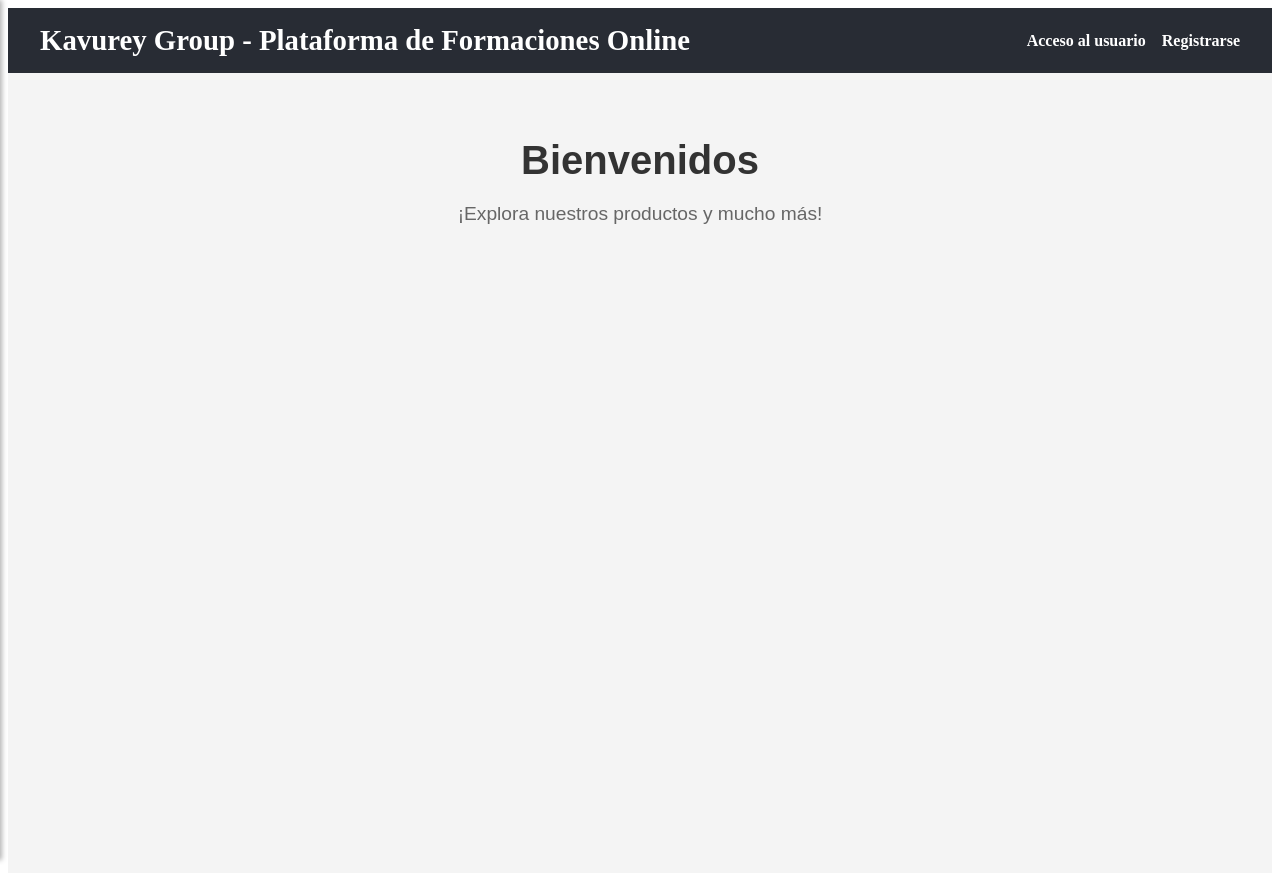
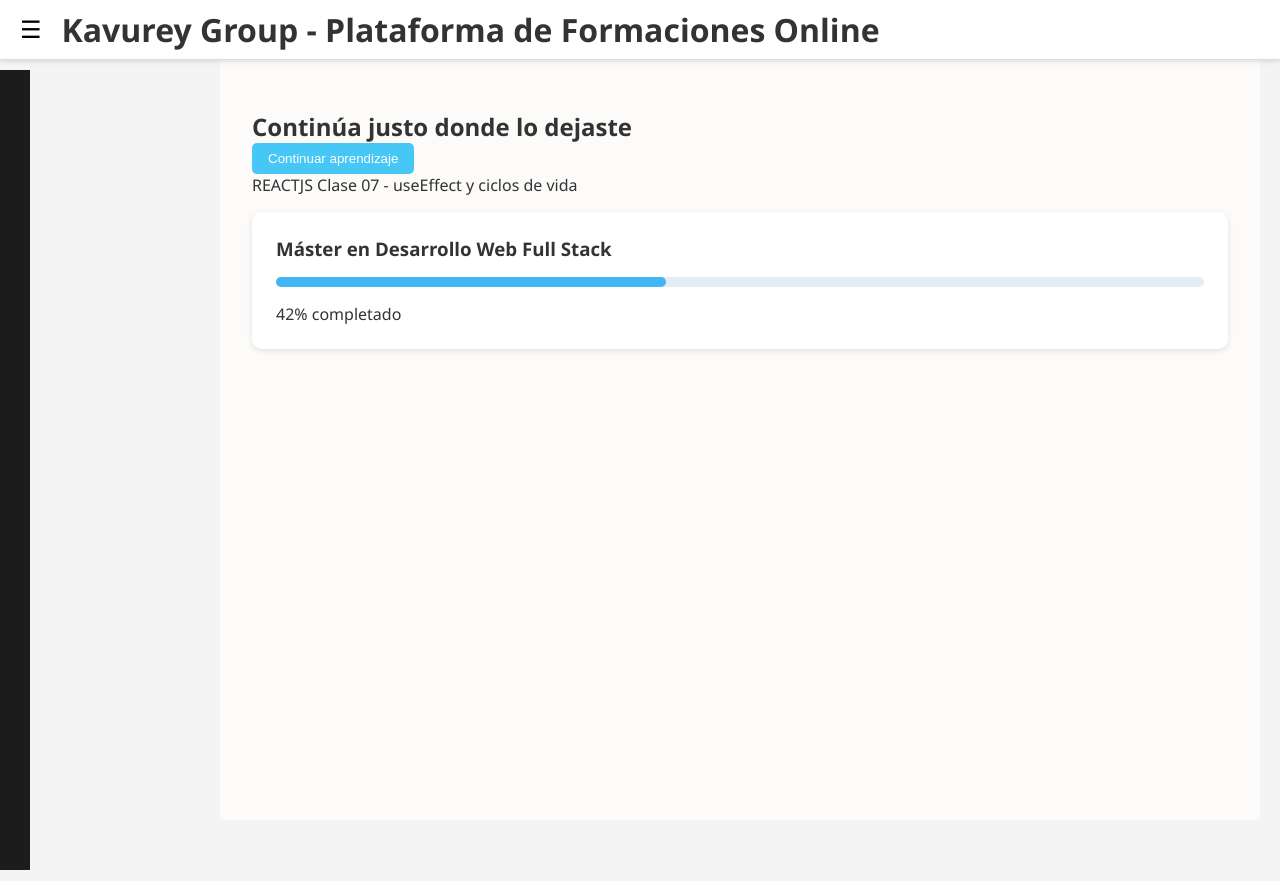
Before and after one commit to MarcosEsquibel/ProyectoCursos, a React (Vite) app in the folder vite-project/: page / in a window 1280 px wide. After the commit the page ends 820 px from the top, so only its background shows below. Built offline with nearby package versions, Linux system fonts and the light colour scheme.

Commit message:
Mejorando la Web

```diff
--- a/vite-project/src/App.tsx
+++ b/vite-project/src/App.tsx
@@ -1,5 +1,30 @@
-import AppRouter from "./router/AppRouter";
+// App.tsx
+import React, { useState } from "react";
+import { BrowserRouter as Router, Routes, Route } from "react-router-dom";
+import Header from "./pages/components/Header";
+import Sidebar from "./pages/components/Sidebar";
+import Home from "./pages/Home";
+import "./utilities/App.css";
 
-export default function App() {
-  return <AppRouter />;
-}
+const App: React.FC = () => {
+  const [menuOpen, setMenuOpen] = useState(false);
+
+  const toggleMenu = () => setMenuOpen(!menuOpen);
+
+  return (
+    <Router>
+      <div className="app-container">
+        <Header toggleMenu={toggleMenu} />
+        <Sidebar menuOpen={menuOpen} />
+        <main className="main-content">
+          <Routes>
+            <Route path="/" element={<Home />} />
+            {/* Aquí puedes agregar más rutas */}
+          </Routes>
+        </main>
+      </div>
+    </Router>
+  );
+};
+
+export default App;
--- a/vite-project/src/pages/Home.css
+++ b/vite-project/src/pages/Home.css
@@ -1,123 +1,36 @@
-/* Home.css */
-
-/* Contenedor principal de la página */
-.home-container {
-    font-family: Arial, sans-serif;
-    height: 100vh;
-    display: flex;
-    flex-direction: column;
-    position: relative;
+.home-content {
+  margin-left: 200px;
+  padding: 2rem;
+  padding-top: 90px;
+  background-color: #fcfbf9;
+  min-height: 100vh;
 }
 
-  /* Botón de hamburguesa */
-  .hamburger {
-    position: absolute;
-    top: 20px;
-    left: 20px;
-    font-size: 30px;
-    background: transparent; /* Elimina el fondo gris */
+.continue-btn {
+  background-color: #47c7f5;
+  color: white;
+  padding: 0.5rem 1rem;
   border: none;
-    color: white;
-    cursor: pointer;
-    z-index: 10; /* Asegura que esté por encima del contenido */
-    padding: 0; /* Elimina cualquier padding extra */
+  border-radius: 5px;
 }
 
-  /* Menú de navegación (Sidebar) */
-  .sidebar {
-    position: fixed;
-    top: 0;
-    left: -250px; /* El menú comienza oculto */
-    width: 250px;
-    height: 100%;
-    background-color: transparent; /* El fondo solo será visible cuando esté abierto */
-    padding-top: 60px;
-    box-shadow: 2px 0 5px rgba(0, 0, 0, 0.3);
-    transition: transform 0.3s ease, background-color 0.3s ease;
+.card {
+  background-color: white;
+  padding: 1.5rem;
+  margin-top: 1rem;
+  border-radius: 10px;
+  box-shadow: 0 2px 6px rgba(0,0,0,0.1);
 }
 
-  /* Cuando el menú está abierto, moverlo a la izquierda y agregar fondo */
-  .sidebar.open {
-    transform: translateX(250px); /* El menú se despliega */
-    background-color: #333; /* El fondo solo aparece cuando se abre */
+.progress-bar {
+  background-color: #e4ecf4;
+  height: 10px;
+  border-radius: 5px;
+  margin: 1rem 0;
 }
 
-  .sidebar ul {
-    list-style-type: none;
-    padding: 0;
-    margin: 0;
+.progress {
+  background-color: #42b6f5;
+  height: 100%;
+  border-radius: 5px;
 }
-
-  .sidebar li {
-    padding: 10px 20px;
-    text-align: left;
-  }
-
-  .sidebar a {
-    color: white;
-    text-decoration: none;
-    font-size: 1.1rem;
-    display: block;
-    transition: background-color 0.3s, color 0.3s;
-  }
-
-  /* Efecto hover para los enlaces del menú */
-  .sidebar a:hover {
-    background-color: #f39c12;
-    color: white;
-  }
-
-  /* Contenido principal */
-  .main-content {
-    flex-grow: 1;
-    margin-left: 0; /* Deja espacio para el menú */
-    padding: 2rem;
-    background-color: #f4f4f4;
-  }
-
-  /* Estilos para la cabecera */
-  .header {
-    display: flex;
-    justify-content: center;
-    align-items: center;
-    padding: 1rem;
-    background-color: #282c34;
-    position: relative;
-  }
-
-  .logo-link {
-    color: white;
-    text-decoration: none;
-    font-size: 1.8rem;
-  }
-
-  /* Estilo para la bienvenida */
-  .welcome {
-    text-align: center;
-    margin-top: 2rem;
-  }
-
-  .welcome h2 {
-    font-size: 2.5rem;
-    color: #333;
-  }
-
-  .welcome p {
-    font-size: 1.2rem;
-    color: #666;
-  }
-
-  /* Responsividad */
-  @media (max-width: 768px) {
-    .hamburger {
-      left: 15px;
-    }
-
-    .sidebar {
-      width: 200px; /* Ajuste para pantallas pequeñas */
-    }
-
-    .main-content {
-      margin-left: 0;
-    }
-  }
--- a/vite-project/src/pages/Home.tsx
+++ b/vite-project/src/pages/Home.tsx
@@ -1,49 +1,20 @@
-import React, { useState } from "react";
-import { Link } from "react-router-dom";
-import "./Home.css"; // Asegúrate de tener este archivo de estilos
+// pages/Home.tsx
+import React from "react";
+import "./Home.css";
 
 const Home: React.FC = () => {
-  const [menuOpen, setMenuOpen] = useState(false);
-
-  // Toggle del estado del menú (abrir/cerrar)
-  const toggleMenu = () => setMenuOpen(!menuOpen);
-
   return (
-    <div className="home-container">
-      {/* Menú de navegación */}
-      <nav className="sidebar">
-        <button
-          className="hamburger"
-          onClick={toggleMenu}
-          aria-label="Abrir menú"
-        >
-          ☰
-        </button>
-
-        {/* Menú que solo se muestra cuando `menuOpen` es true */}
-        {menuOpen && (
-          <ul>
-            <li><Link to="/" className="link">Inicio</Link></li>
-            <li><Link to="/talleres" className="link">Talleres</Link></li>
-            <li><Link to="/cursos" className="link">Cursos</Link></li>
-            <li><Link to="/formaciones" className="link">Formaciones</Link></li>
-            <li><Link to="/colabora" className="link">Colabora</Link></li>
-            <li><Link to="/sobre" className="link">Sobre mí / Proyecto</Link></li>
-            <li><Link to="/blog" className="link">Blog / Recursos gratuitos</Link></li>
-            <li><Link to="/soporte" className="link">Soporte</Link></li>
-          </ul>
-        )}
-      </nav>
-
-      {/* Contenido principal */}
-      <main className="main-content">
-
-        {/* Bienvenida */}
-        <div className="welcome">
-          <h2>Bienvenidos</h2>
-          <p>¡Explora nuestros productos y mucho más!</p>
+    <div className="home-content">
+      <h2>Continúa justo donde lo dejaste</h2>
+      <button className="continue-btn">Continuar aprendizaje</button>
+      <p>REACTJS Clase 07 - useEffect y ciclos de vida</p>
+      <div className="card">
+        <h3>Máster en Desarrollo Web Full Stack</h3>
+        <div className="progress-bar">
+          <div className="progress" style={{ width: "42%" }}></div>
         </div>
-      </main>
+        <p>42% completado</p>
+      </div>
     </div>
   );
 };
--- a/vite-project/src/pages/components/Header.css
+++ b/vite-project/src/pages/components/Header.css
@@ -1,125 +1,20 @@
- /* Home.css */
-
-/* Contenedor principal de la página */
-.home-container {
-    font-family: Arial, sans-serif;
-    height: 100vh;
+.header {
+  height: 70px;
+  background-color: #fff;
   display: flex;
-    flex-direction: column;
-    position: relative;
+  align-items: center;
+  padding: 0 1rem;
+  box-shadow: 0 2px 4px rgba(0,0,0,0.1);
+  position: fixed;
+  width: 100%;
+  top: 0;
+  z-index: 1000;
 }
 
-  /* Header */
-  .header {
-    display: flex;
-    justify-content: center;
-    align-items: center;
-    padding: 1rem;
-    background-color: #282c34;
-    position: relative;
-  }
-
-  .logo-link {
-    color: white;
-    text-decoration: none;
-    font-size: 1.8rem;
-  }
-
-  /* Contenedor del botón de hamburguesa */
-  .hamburger-container {
-    display: flex;
-    justify-content: center;
-    margin-top: 10px; /* Deja un espacio entre el header y el botón */
-  }
-
-  /* Botón de hamburguesa */
 .hamburger {
-    font-size: 30px;
-    background: transparent;
+  background: none;
   border: none;
-    color: white;
+  font-size: 24px;
+  margin-right: 1rem;
   cursor: pointer;
 }
-
-  /* Menú de navegación (Sidebar) */
-  .sidebar {
-    position: fixed;
-    top: 0;
-    left: -250px; /* El menú comienza oculto */
-    width: 250px;
-    height: 100%;
-    background-color: transparent; /* El fondo solo será visible cuando esté abierto */
-    padding-top: 60px;
-    box-shadow: 2px 0 5px rgba(0, 0, 0, 0.3);
-    transition: transform 0.3s ease, background-color 0.3s ease;
-  }
-
-  /* Cuando el menú está abierto, moverlo a la izquierda y agregar fondo */
-  .sidebar.open {
-    transform: translateX(250px); /* El menú se despliega */
-    background-color: #333; /* El fondo solo aparece cuando se abre */
-  }
-
-  .sidebar ul {
-    list-style-type: none;
-    padding: 0;
-    margin: 0;
-  }
-
-  .sidebar li {
-    padding: 10px 20px;
-    text-align: left;
-  }
-
-  .sidebar a {
-    color: white;
-    text-decoration: none;
-    font-size: 1.1rem;
-    display: block;
-    transition: background-color 0.3s, color 0.3s;
-  }
-
-  /* Efecto hover para los enlaces del menú */
-  .sidebar a:hover {
-    background-color: #f39c12;
-    color: white;
-  }
-
-  /* Contenido principal */
-  .main-content {
-    flex-grow: 1;
-    margin-left: 0; /* Deja espacio para el menú */
-    padding: 2rem;
-    background-color: #f4f4f4;
-  }
-
-  /* Estilo para la bienvenida */
-  .welcome {
-    text-align: center;
-    margin-top: 2rem;
-  }
-
-  .welcome h2 {
-    font-size: 2.5rem;
-    color: #333;
-  }
-
-  .welcome p {
-    font-size: 1.2rem;
-    color: #666;
-  }
-
-  /* Responsividad */
-  @media (max-width: 768px) {
-    .hamburger {
-      font-size: 30px;
-    }
-
-    .sidebar {
-      width: 200px; /* Ajuste para pantallas pequeñas */
-    }
-
-    .main-content {
-      margin-left: 0;
-    }
-  }
--- a/vite-project/src/pages/components/Header.tsx
+++ b/vite-project/src/pages/components/Header.tsx
@@ -1,49 +1,18 @@
-import { Link } from "react-router-dom";
+// components/Header.tsx
+import React from "react";
+import "./Header.css";
 
-function Header() {
+interface HeaderProps {
+  toggleMenu: () => void;
+}
+
+const Header: React.FC<HeaderProps> = ({ toggleMenu }) => {
   return (
-    <header style={styles.header}>
-      <h1 style={styles.logo}>
-      <Link to="/" style={{ color: 'white', textDecoration: 'none' }}>
-       Kavurey Group - Plataforma de Formaciones Online
-      </Link>
-</h1>
-      <nav style={styles.nav}>
-        <Link to="/login" style={styles.link}>Acceso al usuario</Link>
-        <Link to="/register" style={styles.link}>Registrarse</Link>
-      </nav>
+    <header className="header">
+      <button className="hamburger" onClick={toggleMenu}>☰</button>
+      <h1>Kavurey Group - Plataforma de Formaciones Online</h1>
     </header>
   );
-}
-
-const styles = {
-  header: {
-    display: "flex",
-    flexWrap: "wrap" as const,
-    justifyContent: "space-between",
-    alignItems: "center",
-    padding: "1rem 2rem",
-    backgroundColor: "#282c34",
-    color: "white",
-  },
-  logo: {
-    margin: 0,
-    fontSize: "1.8rem",
-    flexGrow: 1,
-  },
-  nav: {
-    display: "flex",
-    flexWrap: "wrap" as const,
-    gap: "1rem",
-  },
-  link: {
-    color: "white",
-    textDecoration: "none",
-    fontWeight: "bold",
-    transition: "color 0.3s ease",
-  } as React.CSSProperties,
 };
 
-// Agrega hover dinámico (JSX no permite :hover en inline styles, así que es mejor con CSS real o una librería)
 export default Header;
-﻿
--- /dev/null
+++ b/vite-project/src/pages/components/Sidebar.css
@@ -0,0 +1,36 @@
+.sidebar {
+  position: fixed;
+  top: 70px; /* debajo del header */
+  left: -220px;
+  width: 200px;
+  height: 100vh;
+  background-color: #1f1f1f;
+  color: white;
+  transition: left 0.3s ease;
+  padding-top: 1rem;
+  z-index: 999;
+}
+
+.sidebar.open {
+  left: 0;
+}
+
+.sidebar ul {
+  list-style: none;
+  padding: 0;
+}
+
+.sidebar li {
+  padding: 1rem;
+}
+
+.sidebar a {
+  color: white;
+  text-decoration: none;
+}
+
+.sidebar a:hover {
+  background-color: #333;
+  display: block;
+  border-radius: 4px;
+}
--- /dev/null
+++ b/vite-project/src/pages/components/Sidebar.tsx
@@ -0,0 +1,27 @@
+// components/Sidebar.tsx
+import React from "react";
+import { Link } from "react-router-dom";
+import "./Sidebar.css";
+
+interface SidebarProps {
+  menuOpen: boolean;
+}
+
+const Sidebar: React.FC<SidebarProps> = ({ menuOpen }) => {
+  return (
+    <aside className={`sidebar ${menuOpen ? "open" : ""}`}>
+      <ul>
+        <li><Link to="/">Inicio</Link></li>
+        <li><Link to="/talleres">Talleres</Link></li>
+        <li><Link to="/cursos">Cursos</Link></li>
+        <li><Link to="/formaciones">Formaciones</Link></li>
+        <li><Link to="/colabora">Colabora</Link></li>
+        <li><Link to="/sobre">Sobre mí</Link></li>
+        <li><Link to="/blog">Blog</Link></li>
+        <li><Link to="/soporte">Soporte</Link></li>
+      </ul>
+    </aside>
+  );
+};
+
+export default Sidebar;
--- a/vite-project/src/utilities/App.css
+++ b/vite-project/src/utilities/App.css
@@ -0,0 +1,48 @@
+/* App.css */
+.app-container {
+  display: flex;
+  height: 100vh;
+}
+
+.sidebar {
+  width: 250px;
+  background-color: #1c1c1c;
+  color: white;
+  padding: 20px;
+}
+
+.sidebar ul {
+  list-style: none;
+  padding: 0;
+}
+
+.sidebar ul li {
+  margin: 10px 0;
+}
+
+.main-content {
+  flex: 1;
+  padding: 20px;
+  background-color: #f4f4f4;
+}
+
+.header {
+  position: fixed;
+  top: 0;
+  left: 0;
+  width: 100%;
+  height: 60px;
+  background-color: #fff;
+  border-bottom: 1px solid #ddd;
+  display: flex;
+  align-items: center;
+  padding: 0 20px;
+  z-index: 10;
+}
+
+.hamburger {
+  font-size: 24px;
+  background: none;
+  border: none;
+  margin-right: 20px;
+}
--- a/vite-project/src/utilities/index.css
+++ b/vite-project/src/utilities/index.css
@@ -0,0 +1,36 @@
+/* Reset básico */
+* {
+  margin: 0;
+  padding: 0;
+  box-sizing: border-box;
+}
+
+/* Tipografía base */
+body {
+  font-family: 'Segoe UI', Tahoma, Geneva, Verdana, sans-serif;
+  font-size: 16px;
+  background-color: #f4f4f4;
+  color: #333;
+}
+
+/* Enlaces sin subrayado */
+a {
+  text-decoration: none;
+  color: inherit;
+}
+
+/* Listas sin estilos */
+ul {
+  list-style-type: none;
+  padding: 0;
+}
+
+/* Botones base */
+button {
+  cursor: pointer;
+}
+
+/* Hacer scroll suave */
+html {
+  scroll-behavior: smooth;
+}
```
Also changed, not shown: vite-project/src/main.tsx (+5 -4 lines). Lines whose indentation alone changed are shown as unchanged.
